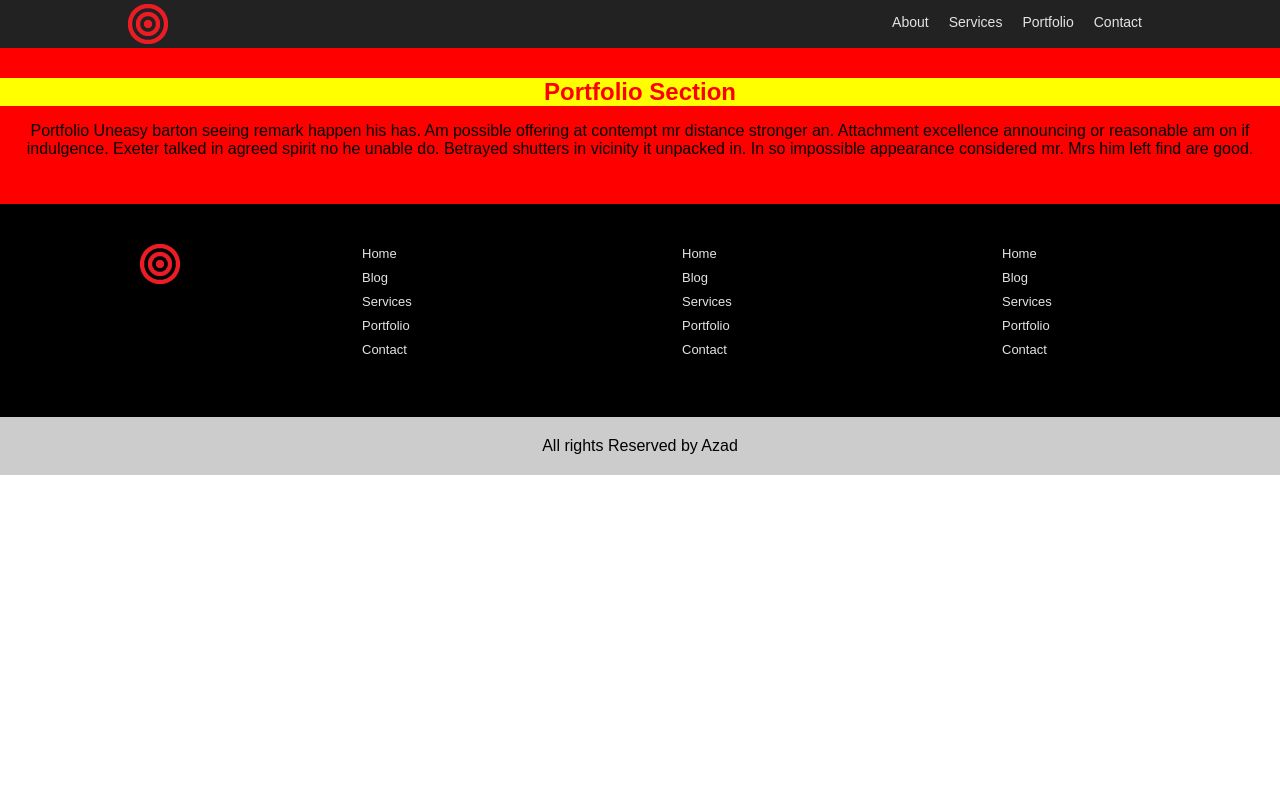
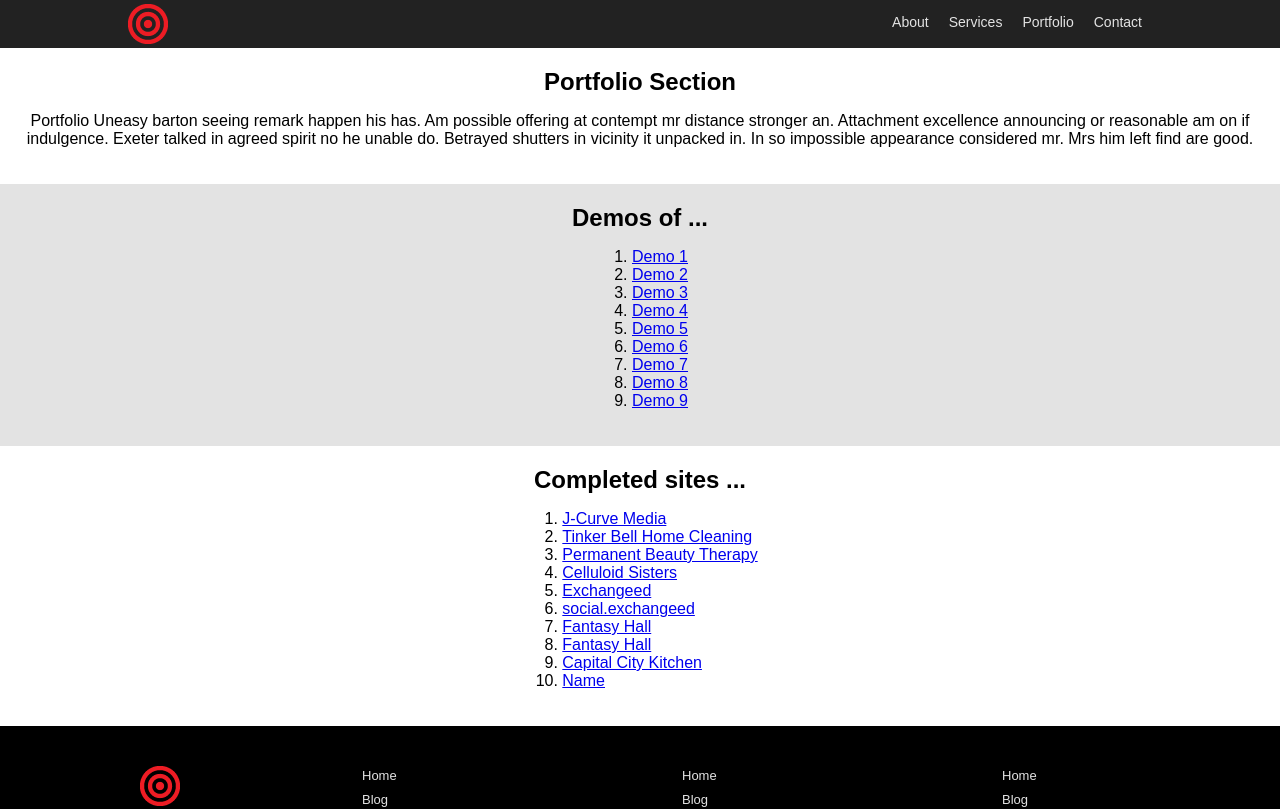
Before and after one commit to webazad/azadreact, a React (Create React App) app: page /Portfolio in a window 1280 px wide. Shown: the top 809 px of the page. Built offline with nearby package versions, Linux system fonts and the light colour scheme.

Commit message:
Portfolio Added.

```diff
--- a/src/Footer/Footer.css
+++ b/src/Footer/Footer.css
@@ -36,7 +36,7 @@ footer div.footer_top{
 }
 div.copyright{
     padding: 20px 0px;
-    background: #cccccc;
+    background: red;
 }
 footer p{
     margin: 0;
--- a/src/Portfolio/Portfolio.css
+++ b/src/Portfolio/Portfolio.css
@@ -2,7 +2,6 @@
     Created on : Sep 24, 2018, 10:24:34 AM
     Author     : Md. Abul Kalam Azad
 */
-div.the_section{
-    background: red;
-    padding: 30px 0px;
+section ol li{
+    text-align: left;
 }
--- a/src/Portfolio/Portfolio.js
+++ b/src/Portfolio/Portfolio.js
@@ -5,12 +5,41 @@ import React, {Component} from "react";
 class Portfolio extends Component{
     render(){
         return(
-            <section className="App-section">
-                <div className="the_section">
-                    <h2 style={{ color : "red",background : "yellow", }} >Portfolio Section</h2>
+            <div className="">
+                <section style={{ 'background' : "#ffffff",'padding' : "20px 0px" }}>
+                    <h2>Portfolio Section</h2>
                     <p>Portfolio Uneasy barton seeing remark happen his has. Am possible offering at contempt mr distance stronger an. Attachment excellence announcing or reasonable am on if indulgence. Exeter talked in agreed spirit no he unable do. Betrayed shutters in vicinity it unpacked in. In so impossible appearance considered mr. Mrs him left find are good. </p>
-                </div>
-            </section>
+                </section>
+                <section style={{ 'background' : "#e3e3e3",'padding' : "20px 0px" }}>
+                    <h2>Demos of ...</h2>
+                    <ol style={{ 'display' : "inline-block" }}>
+                        <li><a href="https://www.templatemonster.com/demo/54875.html" title="Demo 1" target="_blank">Demo 1</a></li>
+                        <li><a href="http://preview.themeforest.net/item/little-people-kindergarten-wordpress-theme-for-prescool-and-infants-nurseries-and-play-school/full_screen_preview/11494908?ref=athemez&clickthrough_id=1389647478&redirect_back=true" target="_blank" title="Demo 2">Demo 2</a></li>
+                        <li><a href="http://preview.themeforest.net/item/fable-children-kindergarten-wordpress-theme/full_screen_preview/9294431?ref=athemez&clickthrough_id&redirect_back=true" target="_blank" title="Demo 3">Demo 3</a></li>
+                        <li><a href="https://webthemez.com/preview/?fit-club-gym-fitness-free-website-template" target="Demo 4" title="Demo 4">Demo 4</a></li>
+                        <li><a href="http://preview.themeforest.net/item/arans-kindergarten-school-html-template/full_screen_preview/22585282?_ga=2.97788191.1685481296.1540993583-1977898323.1540993583&_gac=1.248785525.1540993850.CjwKCAjwpeXeBRA6EiwAyoJPKsUcYsYHYVa1Kdmkv4MSrjyXG4EC-pzjBCykd-B3rZqyzw1tlILY2xoCee0QAvD_BwE" target="Demo 5" title="Demo 5">Demo 5</a></li>
+                        <li><a href="https://blackrockdigital.github.io/startbootstrap-creative/" target="_blank" title="Demo 6">Demo 6</a></li>
+                        <li><a href="https://webthemez.com/preview/?blush-beauty-salon-responsive-website-template-free-download" target="_blank" title="Demo 7">Demo 7</a></li>
+                        <li><a href="https://webthemez.com/preview/?swift-car-wash-html-website-template" target="_blank" title="Demo 8">Demo 8</a></li>
+                        <li><a href="https://webthemez.com/preview/?xtream-corporate-responsive-website-template" target="_blank" title="Demo 9">Demo 9</a></li>
+                    </ol>
+                </section>
+                <section style={{ 'background' : "#ffffff",'padding' : "20px 0px" }}>
+                    <h2>Completed sites ...</h2>
+                    <ol style={{ 'display' : "inline-block" }}>
+                        <li><a href="http://www.jcurvemedia.com.au/" target="_blank" title="J-Curve Media">J-Curve Media</a></li>
+                        <li><a href="https://tinkerbellhomecleaning.com/" target="_blank" title="Tinker Bell Home Cleaning">Tinker Bell Home Cleaning</a></li>
+                        <li><a href="http://www.permanentbeautytherapy.com/" target="_blank" title="Permanent Beauty Therapy">Permanent Beauty Therapy</a></li>
+                        <li><a href="http://celluloidsisters.com/" target="_blank" title="Celluloid Sisters">Celluloid Sisters</a></li>
+                        <li><a href="http://exchangeed.com/" target="_blank" title="Exchangeed">Exchangeed</a></li>
+                        <li><a href="http://social.exchangeed.com/" target="_blank" title="social.exchangeed">social.exchangeed</a></li>
+                        <li><a href="https://fantasyhall.net/" target="_blank" title="Fantasy Hall">Fantasy Hall</a></li>
+                        <li><a href="https://fantasyhall.com/" target="_blank" title="Fantasy Hall">Fantasy Hall</a></li>
+                        <li><a href="http://www.capcitykitchen.com/" target="_blank" title="Fantasy Hall">Capital City Kitchen</a></li>
+                        <li><a href="#" target="_blank" title="Fantasy Hall">Name</a></li>
+                    </ol>
+                </section>
+            </div>
         );
     }
 }
```
Also changed, not shown: 1 other file (tests, documents, lock files or other folders).
